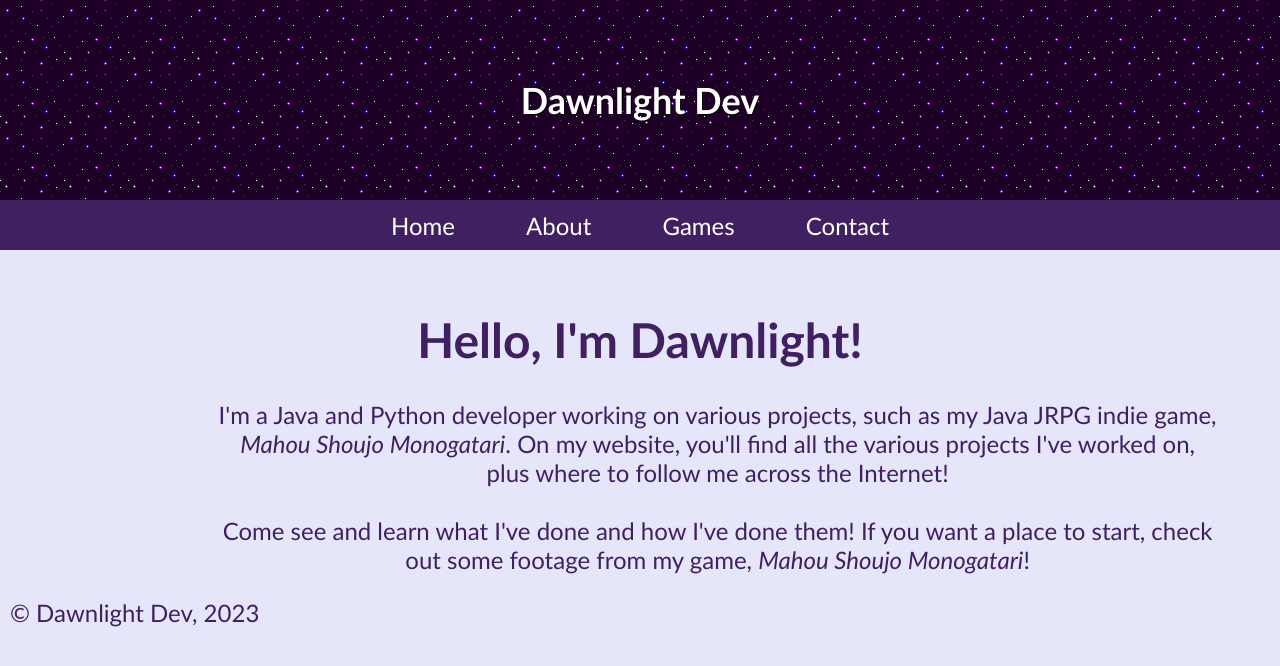
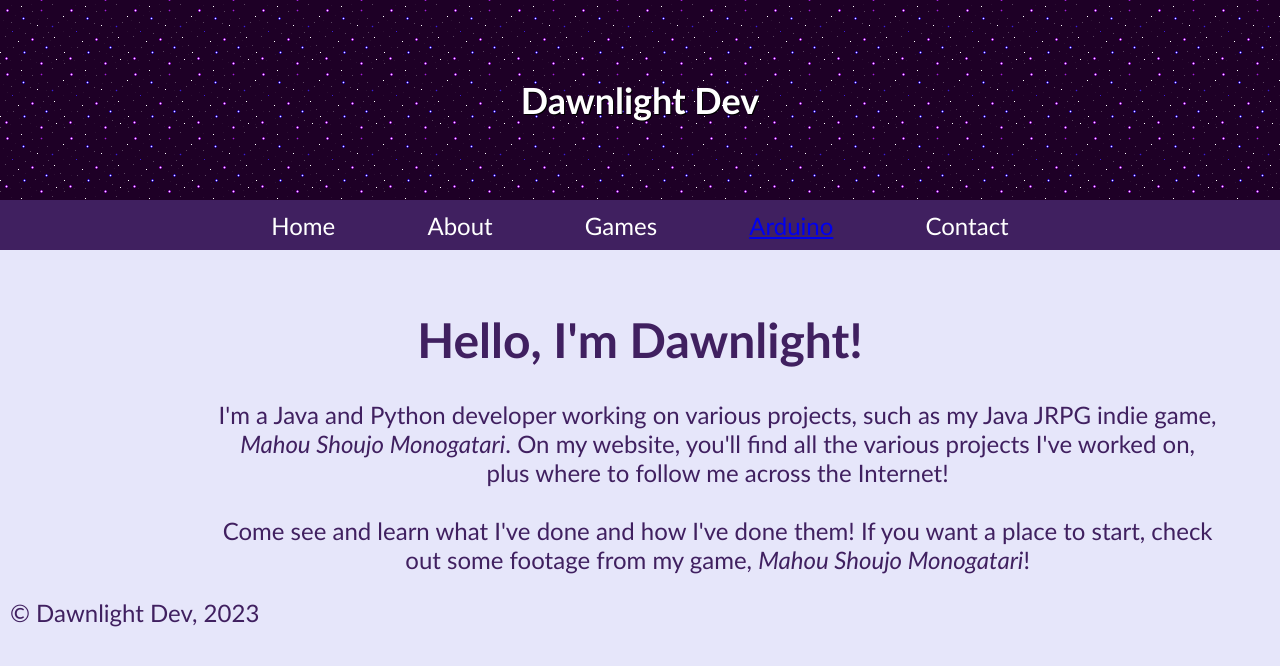
Before and after one commit to DawnlightDev/Dawnlight-Dev-Website, a plain HTML site: page index.html in a window 1280 px wide. Drawn offline with Linux system fonts and the light colour scheme.

Commit message:
Update index.html

```diff
--- a/index.html
+++ b/index.html
@@ -18,7 +18,7 @@
             <li>Home</li>
             <li>About</li>
             <li>Games</li>
-            <!--<li><a href = "arduino.html">Arduino</a></li>-->
+            <li><a href = "arduino.html">Arduino</a></li>
             <li>Contact</li>
         </ul>
     </nav>
```
